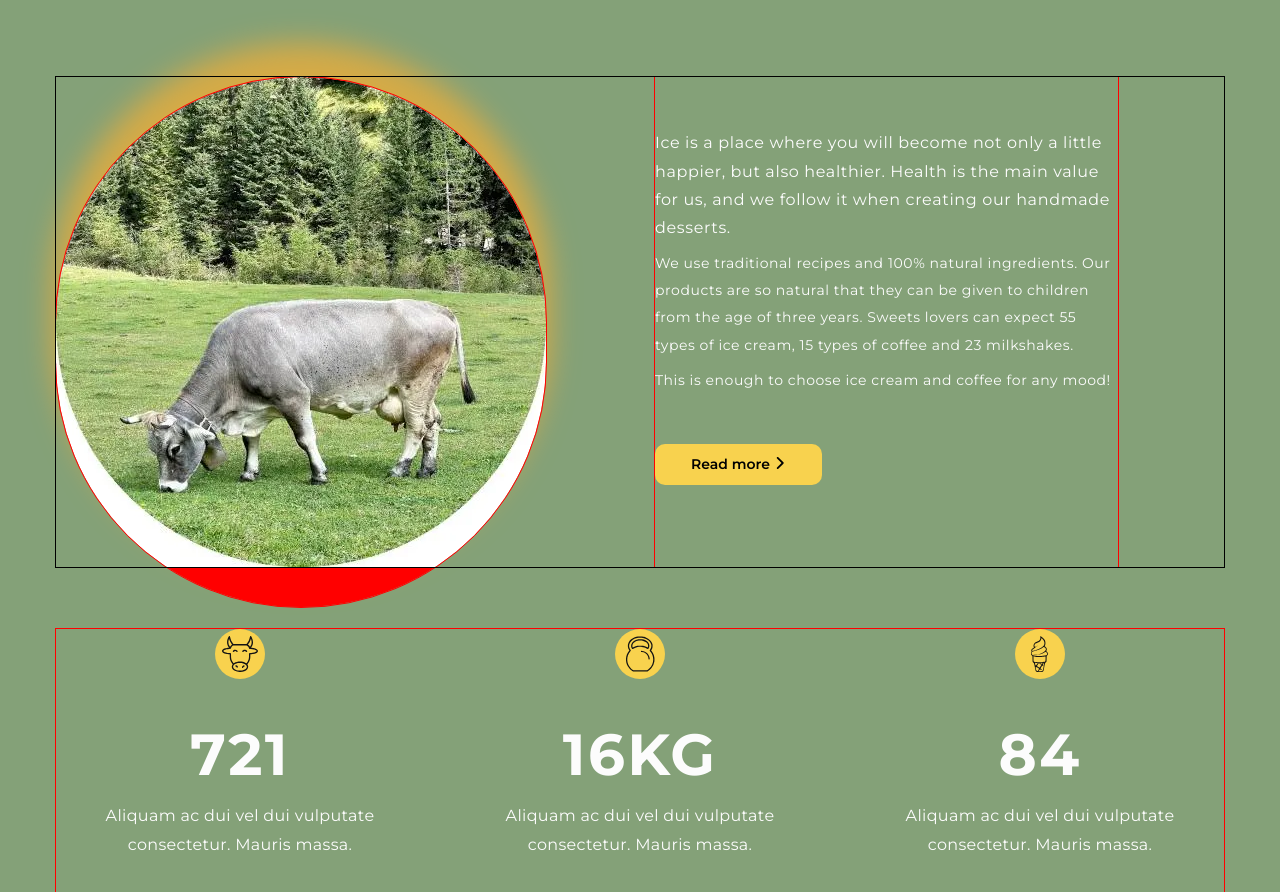
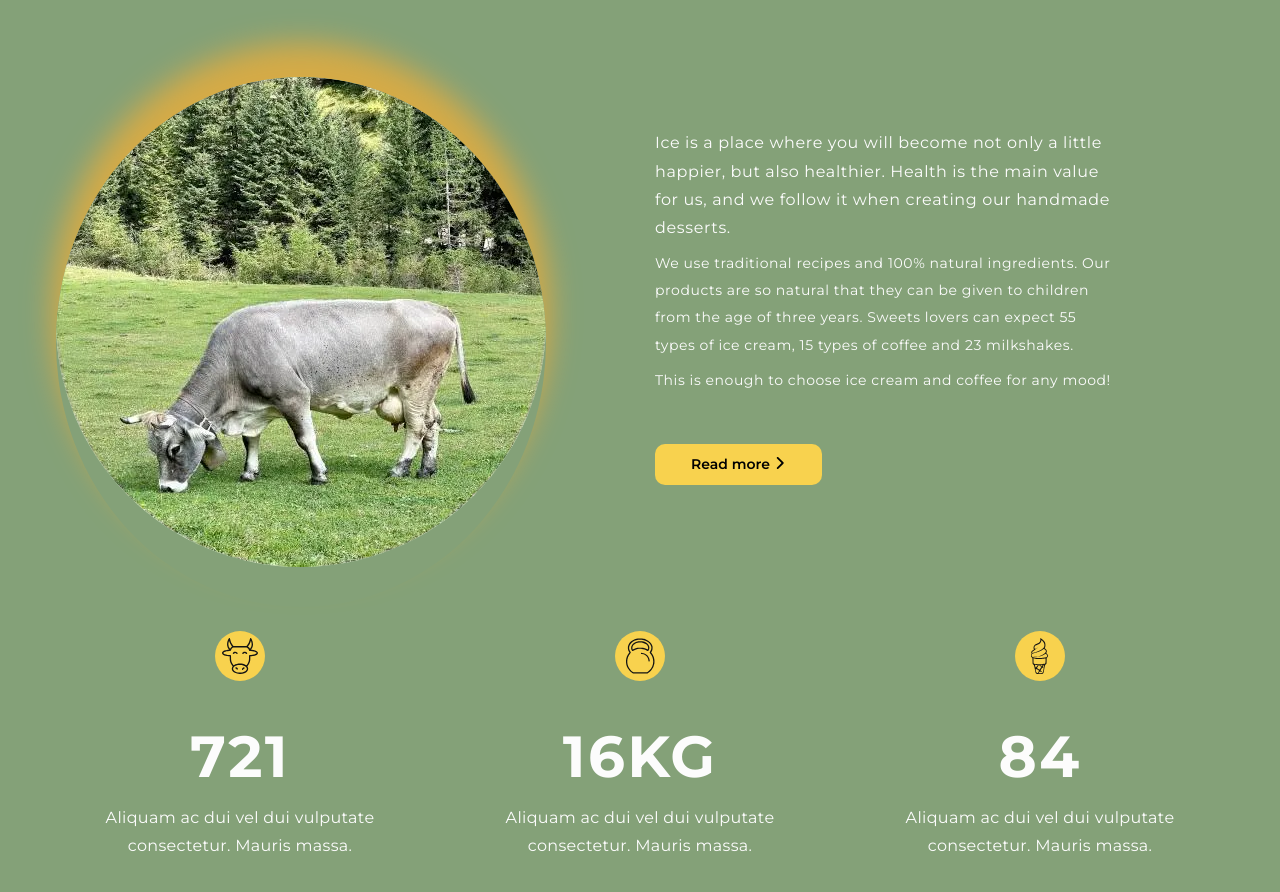
Before and after one commit to Iryna986/myzagotovka23, a plain HTML site: page index.html in a window 1280 px wide. Shown: the part 1908-2800 px from the top of the page. Drawn offline with nearby package versions, Linux system fonts and the light colour scheme; a web font is replaced by a local one.

Commit message:
box-shadov

```diff
--- a/css/styles.css
+++ b/css/styles.css
@@ -76,7 +76,7 @@ body {
 
 .nav-link {
   display: block;
-  padding-top: 32px;
+  padding-top: 20px;
   padding-bottom: 13px;
   font-family: Montserrat;
   font-size: 16px;
@@ -326,6 +326,7 @@ pointer-events: none;
 .hero-plate-text {
   display: inline-block;
   vertical-align: middle;
+  padding-bottom: 6px;
 }
 
 .hero-img-text {
@@ -552,7 +553,7 @@ pointer-events: none;
 .made-label-title {
   padding-bottom: 37px;
   margin-bottom: 78px;
-  outline: 1px solid red;
+  /* outline: 1px solid red; */
 }
 
 .made-label {
@@ -585,29 +586,32 @@ pointer-events: none;
 .made-img-text-big {
   display: flex;
   gap: 109px;
-  outline: 1px solid black;
-  height: 490px;
-  margin-bottom: 62px;
+  /* outline: 1px solid black; */
+  /* height: 490px; */
+  /* margin-bottom: 62px; */
 }
 
 /* div */
 .made-item-cow-img {
   width: 490px;
   height: 530px;
-  border-radius: 250px;
-  background-color: red;
+  border-radius: 50%;
+  background-color: # F0D579;
+  padding-top: 42 px;
   overflow: hidden;
-  outline: 1px solid red;
-  -webkit-box-shadow: 0px -30px 29px 4px rgba(213, 171, 71, 1);
+  /* outline: 1px solid red;
+  -webkit-box-shadow: 0px -30px 29px 4px rgba(213, 171, 71, 1); */
   -moz-box-shadow: 0px -30px 29px 4px rgba(213, 171, 71, 1);
   box-shadow: 0px -30px 29px 4px rgba(213, 171, 71, 1);
 }
 
-.advantages-img {}
+.advantages-img {
+  border-radius: 50%;
+}
 
 /* div */
 .made-text-btn {
-  outline: 1px solid red;
+  /* outline: 1px solid red; */
 }
 
 /* p */
@@ -659,7 +663,7 @@ pointer-events: none;
   width: 1168px;
 
   margin: 0 auto;
-  outline: 1px solid red;
+  /* outline: 1px solid red; */
 }
 
 /* ul */
@@ -668,7 +672,7 @@ pointer-events: none;
   justify-content: center;
   align-items: center;
   gap: 32px;
-  margin-bottom: 10px;
+  margin-bottom: 166px;
 }
 
 .made-btn {
@@ -710,7 +714,7 @@ pointer-events: none;
   text-align: center;
   letter-spacing: 0.02em;
   color: #FCFCFC;
-  margin-bottom: 160px;
+  /* margin-bottom: 160px; */
 }
 
 
```
